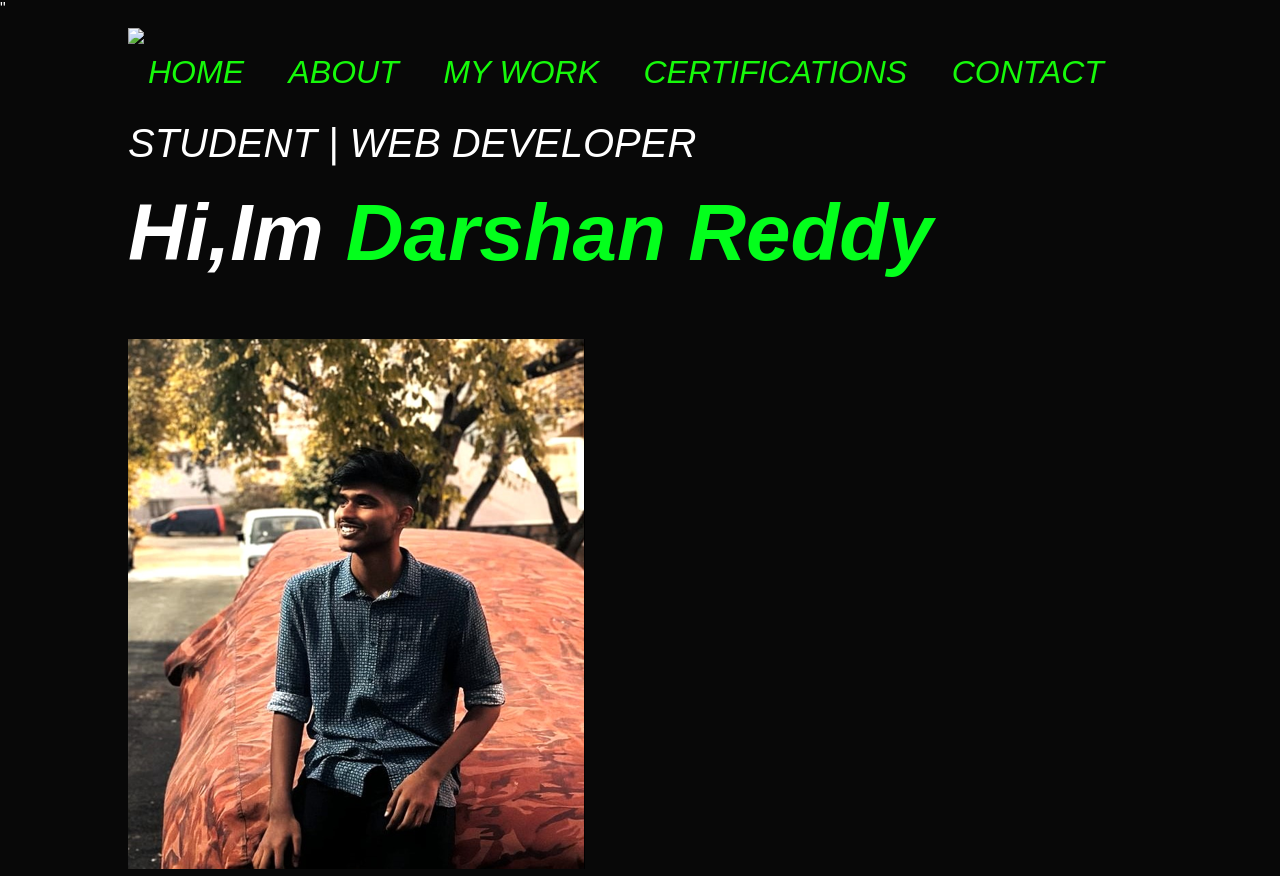
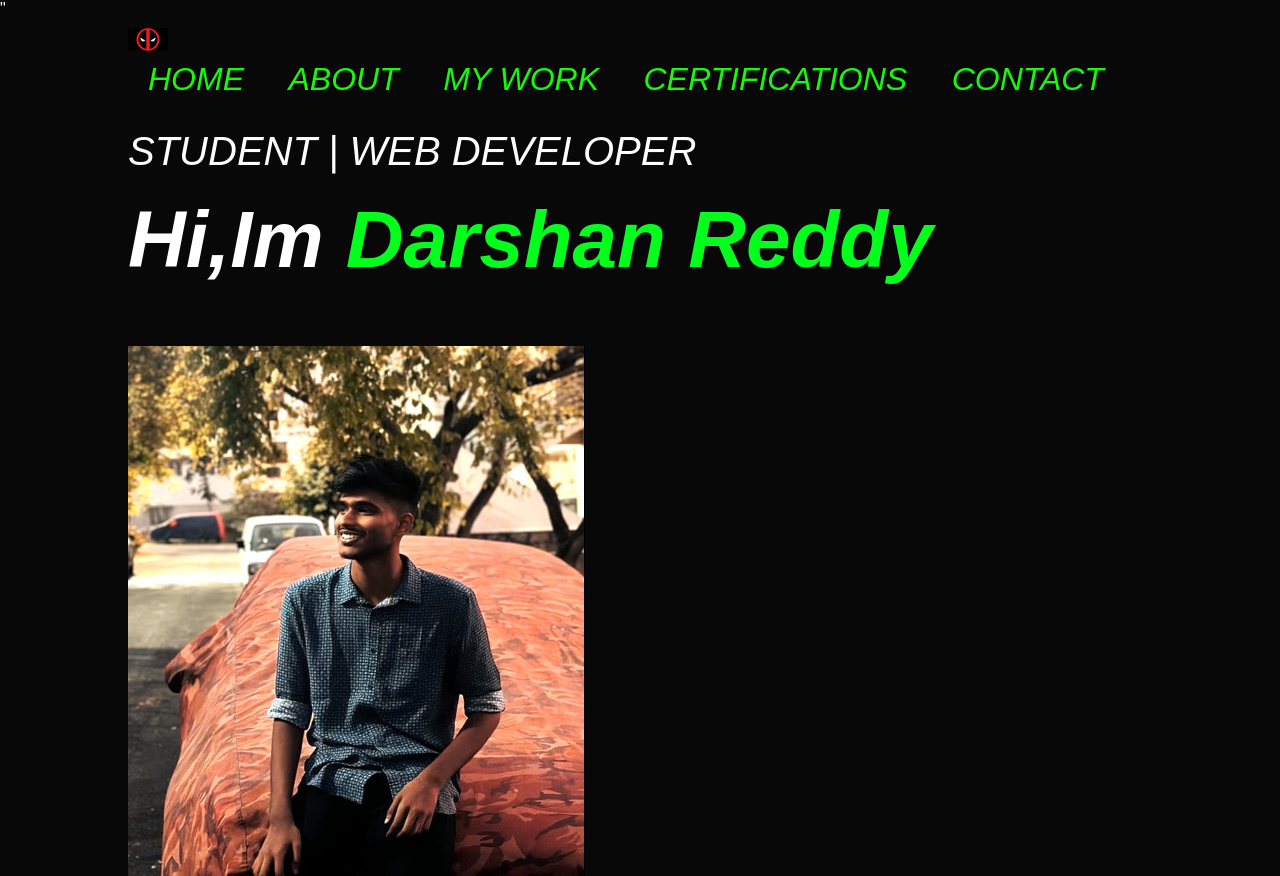
Before and after one commit to Darshanreddy19/portfolio, a plain HTML site: page index.html in a window 1280 px wide. Shown: the top 876 px of the page. Drawn offline with nearby package versions, Linux system fonts and the light colour scheme.

Commit message:
re-edit index.html

```diff
--- a/index.html
+++ b/index.html
@@ -13,7 +13,7 @@
 <div id="header">
 <div class="container">
     <nav >
-        <img src="C:\Users\Komala\Downloads\logo.webp" class="logo">
+        <img src="WEB/logo.png" class="logo">
         <ul>
             <li><a href="#header">HOME</a></li>
             <li><a href="#about">ABOUT</a></li>
```
